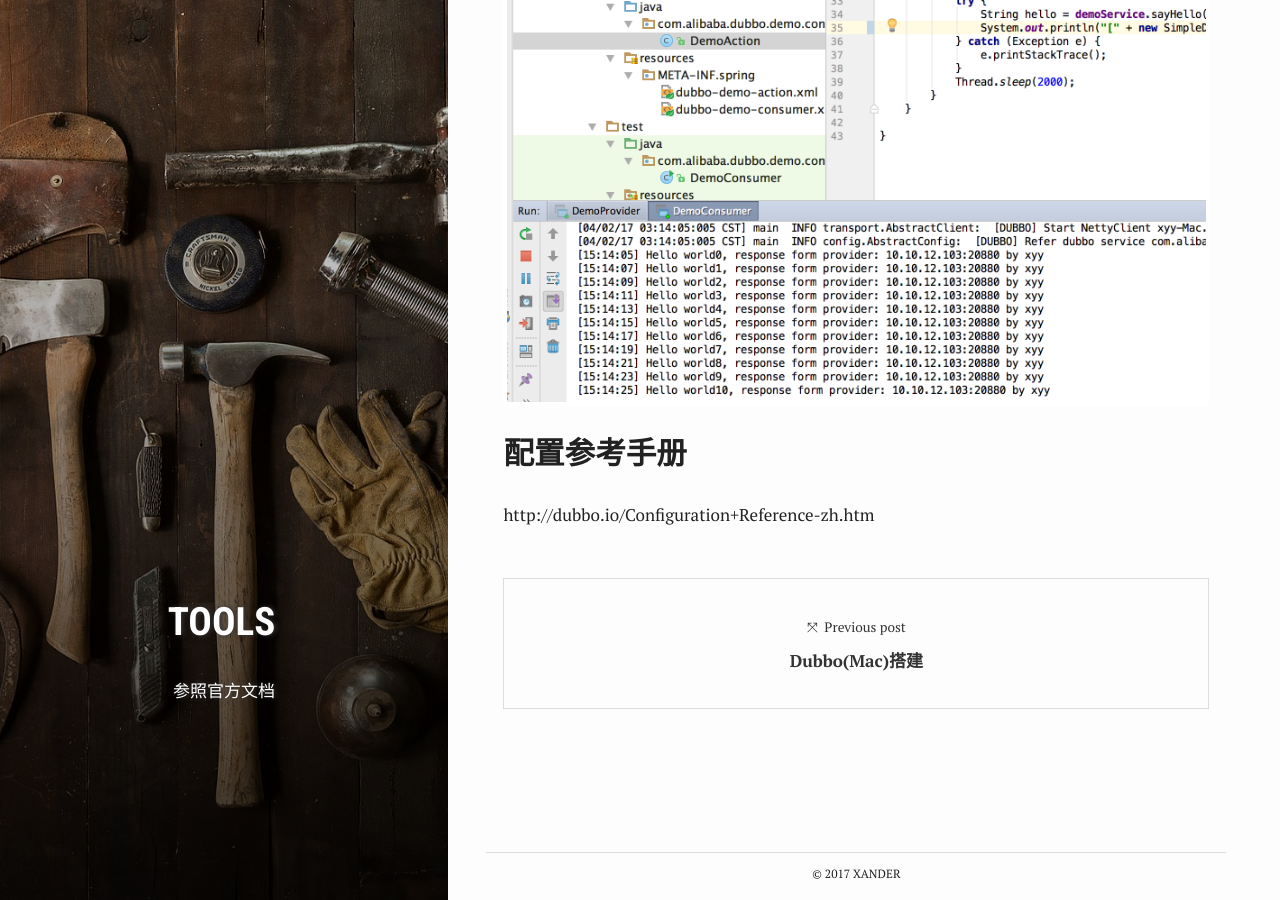
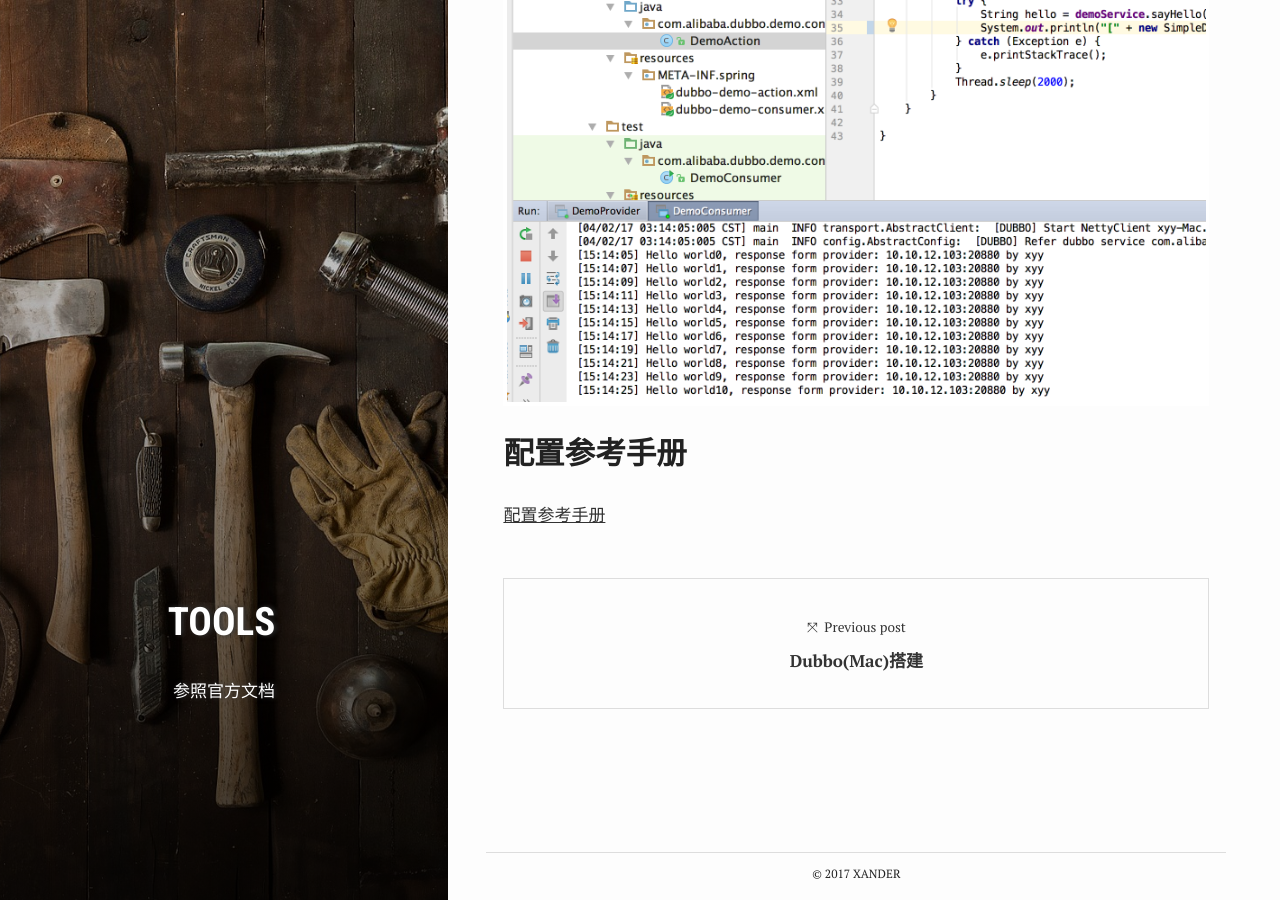
Before and after one commit to yyxiao/yyxiao.github.io, a Jekyll site: the page built from _posts/2017-02-04-Dubbo入门理解.md, in a window 1280 px wide and 900 px high, scrolled down 3033 px. Built offline with Jekyll 4.4.1, drawn with Linux system fonts in a browser that asks for light colours.

Commit message:
update dubbo url

```diff
--- a/_posts/2017-02-04-Dubbo入门理解.md
+++ b/_posts/2017-02-04-Dubbo入门理解.md
@@ -64,4 +64,4 @@ author: Xander
 
 ## 配置参考手册
 
-http://dubbo.io/Configuration+Reference-zh.htm
+[配置参考手册](http://dubbo.io/Configuration+Reference-zh.htm)
```
